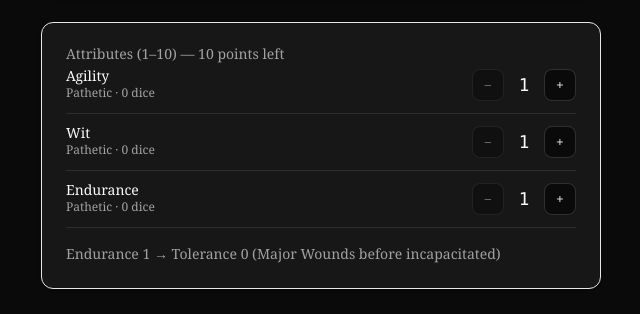
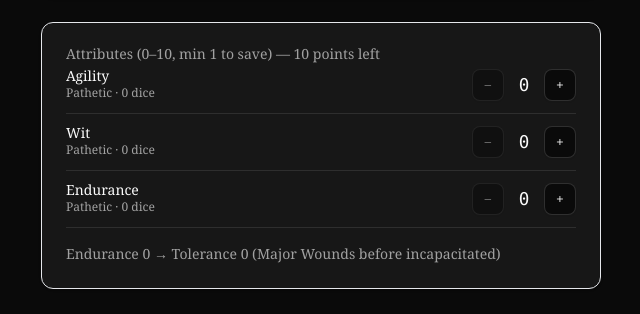
Before and after one commit to jacclyons/awe, a React (Vite) app: page / in a window 1280 px wide. Both pictures are taken after a click on the button "+ New character". Shown: the part 309-623 px from the top of the page, without its empty margins (319-959 px from the left). Built offline with nearby package versions, Linux system fonts and the light colour scheme.

Commit message:
More features

```diff
--- a/src/components/CharacterCreator.tsx
+++ b/src/components/CharacterCreator.tsx
@@ -36,9 +36,9 @@ export function CharacterCreator({ onSave, onCancel }: Props) {
   const [name, setName] = useState("");
   const [startType, setStartType] = useState<StartType>("vanilla");
   const [attributes, setAttributes] = useState<AWEAttributes>({
-    agility: 1,
-    wit: 1,
-    endurance: 1,
+    agility: 0,
+    wit: 0,
+    endurance: 0,
   });
   const [pushDescription, setPushDescription] = useState("");
   const [notes, setNotes] = useState("");
@@ -47,12 +47,17 @@ export function CharacterCreator({ onSave, onCancel }: Props) {
     startType === "vanilla" ? VANILLA_POINTS : PUSH_START_POINTS;
   const pushMax = startType === "vanilla" ? VANILLA_PUSH : PUSH_START_PUSH;
   const used =
-    attributes.agility + attributes.wit + attributes.endurance - MIN_ATTR * 3;
+    attributes.agility + attributes.wit + attributes.endurance;
   const pointsLeft = pointsPool - used;
-  const valid = name.trim() !== "" && pointsLeft >= 0;
+  const meetsMinimum =
+    attributes.agility >= MIN_ATTR &&
+    attributes.wit >= MIN_ATTR &&
+    attributes.endurance >= MIN_ATTR;
+  const valid =
+    name.trim() !== "" && pointsLeft >= 0 && meetsMinimum;
 
   function setAttr(key: keyof AWEAttributes, value: number) {
-    const n = Math.max(MIN_ATTR, Math.min(MAX_ATTR, value));
+    const n = Math.max(0, Math.min(MAX_ATTR, value));
     setAttributes((prev) => ({ ...prev, [key]: n }));
   }
 
@@ -120,7 +125,7 @@ export function CharacterCreator({ onSave, onCancel }: Props) {
       <Card>
         <CardHeader className="pb-2">
           <Label className="text-muted-foreground">
-            Attributes (1–10) — {pointsLeft} point
+            Attributes (0–10, min 1 to save) — {pointsLeft} point
             {pointsLeft !== 1 ? "s" : ""} left
           </Label>
         </CardHeader>
@@ -143,7 +148,7 @@ export function CharacterCreator({ onSave, onCancel }: Props) {
                   size="icon"
                   className="h-8 w-8"
                   onClick={() => setAttr(key, attributes[key] - 1)}
-                  disabled={attributes[key] <= MIN_ATTR}
+                  disabled={attributes[key] <= 0}
                   aria-label={`Decrease ${LABELS[key]}`}
                 >
                   −
@@ -207,7 +212,9 @@ export function CharacterCreator({ onSave, onCancel }: Props) {
               ? "Enter a name to save."
               : pointsLeft < 0
                 ? `You've overspent by ${-pointsLeft} point${-pointsLeft !== 1 ? "s" : ""}. Reduce attributes.`
-                : null}
+                : !meetsMinimum
+                  ? "Each attribute must be at least 1 to save."
+                  : null}
           </p>
         )}
         <div className="flex gap-3 justify-end sm:justify-end">
```
Also changed, not shown: 3 other files (tests, documents, lock files or other folders).
